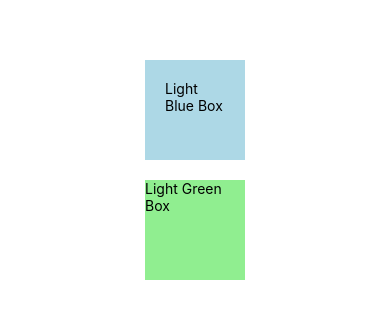
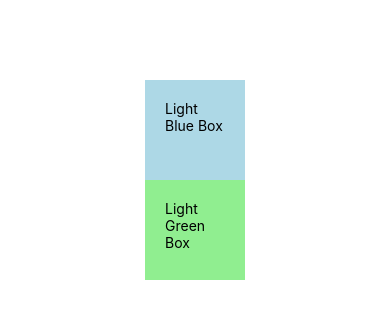
Before and after one commit to m-qasim-ali/react-native-learning, a React Native app: screen / in a window 390 px wide. Shown: the part 242-560 px from the top of the page. Built offline with nearby package versions, Linux system fonts and the light colour scheme.

Commit message:
using styleAPI-2

```diff
--- a/App.js
+++ b/App.js
@@ -19,10 +19,10 @@ const uniImage = require("./assets/uni.jpg");
 export default function App() {
   return (
     <View style={styles.container}>
-      <View style={styles.lightBlueBox}>
+      <View style={[styles.box, styles.lightBlueBg]}>
         <Text>Light Blue Box</Text>
       </View>
-      <View style={styles.lightGreenBox}>
+      <View style={[styles.box, styles.lightGreenBg]}>
         <Text>Light Green Box</Text>
       </View>
       <StatusBar backgroundColor="red" />
@@ -36,16 +36,15 @@ const styles = StyleSheet.create({
     justifyContent: "center",
     alignItems: "center",
   },
-  lightBlueBox: {
-    backgroundColor: "lightblue",
+  box: {
     width: 100,
     height: 100,
     padding: 20,
   },
-  lightGreenBox: {
+  lightBlueBg: {
+    backgroundColor: "lightblue",
+  },
+  lightGreenBg: {
     backgroundColor: "lightgreen",
-    width: 100,
-    height: 100,
-    margin: 20,
   },
 });
```
